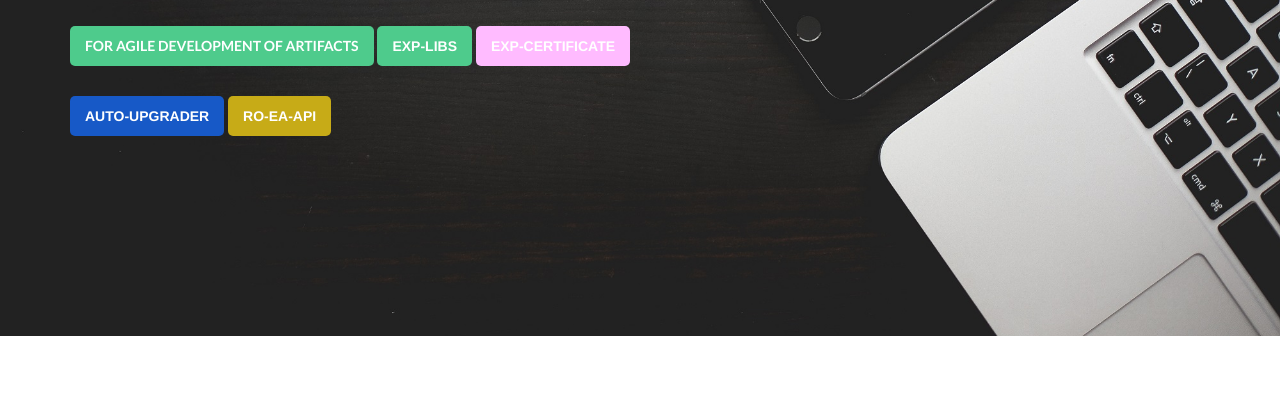
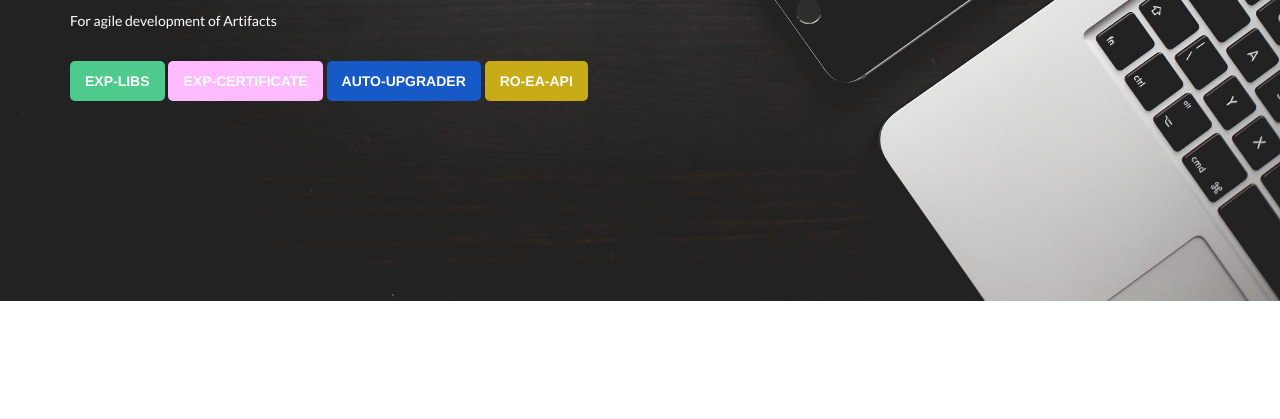
Before and after one commit to EXP-Docs/api-online, a plain HTML site: page index.html in a window 1280 px wide. Shown: the part 381-800 px from the top of the page. Drawn offline with nearby package versions, Linux system fonts and the light colour scheme.

Commit message:
Update index.html

```diff
--- a/index.html
+++ b/index.html
@@ -87,8 +87,8 @@
                 <div class="col-md-12">
                     <div class="header_area_text">
                         <h2 class="wow slideInDown" data-wow-duration="1s">Provides instructions</h2>
-                        <p class="wow slideInDow green-a">For agile development of Artifacts</p>
-												<a class="wow slideInUp green-a" data-wow-duration="1s" target="_black" href="./javadoc/exp-libs/1.2/index.html">exp-libs</a>
+                        <p class="wow slideInDow">For agile development of Artifacts</p>
+						<a class="wow slideInUp green-a" data-wow-duration="1s" target="_black" href="./javadoc/exp-libs/1.2/index.html">exp-libs</a>
                         <a class="wow slideInUp pink-a" data-wow-duration="1.3s" target="_black" href="../certificate/">exp-certificate</a>
                         <a class="wow slideInUp blue-a" data-wow-duration="1.6s" target="_black" href="../auto-upgrader/">auto-upgrader</a>
                         <a class="wow slideInUp yellow-a" data-wow-duration="1.9s" target="_black" href="./javadoc/RO-EA-API/index.html">RO-EA-API</a>
```
